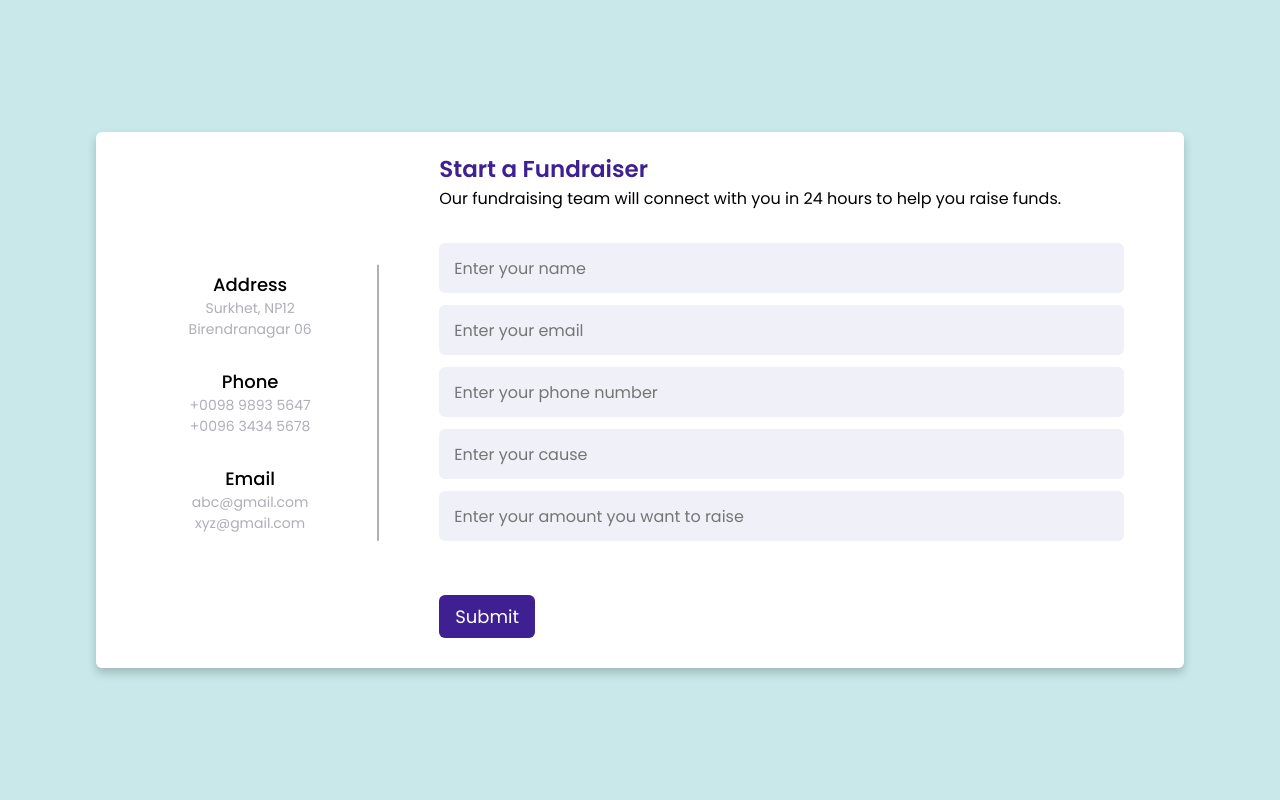
After one commit to PPriyadarsini/PRAVASI-ODIA-PROJECT, a PHP site: page /fundraiser.html in a window 1280 px wide. The commit adds this page. Run offline with PHP 8.4, Linux system fonts and the light colour scheme.

Commit message:
adding fundraiser.html and fundraiser.css

```diff
--- /dev/null
+++ b/fundraiser.css
@@ -0,0 +1,154 @@
+/* Google Font CDN Link */
+@import url('https://fonts.googleapis.com/css2?family=Poppins:wght@200;300;400;500;600;700&display=swap');
+*{
+    margin: 0;
+    padding: 0;
+    box-sizing: border-box;
+    font-family: "Poppins" , sans-serif;
+}
+body{
+    min-height: 100vh;
+    width: 100%;
+    background: #c8e8e9;
+    display: flex;
+    align-items: center;
+    justify-content: center;
+}
+.container{
+    width: 85%;
+    background: #fff;
+    border-radius: 6px;
+    padding: 20px 60px 30px 40px;
+    box-shadow: 0 5px 10px rgba(0, 0, 0, 0.2);
+}
+.container .content{
+    display: flex;
+    align-items: center;
+    justify-content: space-between;
+}
+.container .content .left-side{
+    width: 25%;
+    height: 100%;
+    display: flex;
+    flex-direction: column;
+    align-items: center;
+    justify-content: center;
+    margin-top: 15px;
+    position: relative;
+}
+.content .left-side::before{
+    content: '';
+    position: absolute;
+    height: 95%;
+    width: 2px;
+    right: -15px;
+    top: 50%;
+    transform: translateY(-50%);
+    background: #afafb6;
+}
+.content .left-side .details{
+    margin: 14px;
+    text-align: center;
+}
+.content .left-side .details i{
+    font-size: 30px;
+    color: #3e2093;
+    margin-bottom: 10px;
+}
+.content .left-side .details .topic{
+    font-size: 18px;
+    font-weight: 500;
+}
+.content .left-side .details .text-one,
+.content .left-side .details .text-two{
+    font-size: 14px;
+    color: #afafb6;
+}
+.container .content .right-side{
+    width: 75%;
+    margin-left: 75px;
+}
+.content .right-side .topic-text{
+    font-size: 23px;
+    font-weight: 600;
+    color: #3e2093;
+}
+.content .right-side p{
+    padding-bottom: 20px;
+}
+.right-side .input-box{
+    height: 50px;
+    width: 100%;
+    margin: 12px 0;
+}
+.right-side .input-box input,
+.right-side .input-box textarea{
+    height: 100%;
+    width: 100%;
+    border: none;
+    outline: none;
+    font-size: 16px;
+    background: #F0F1F8;
+    border-radius: 6px;
+    padding: 0 15px;
+    resize: none;
+}
+.right-side .message-box{
+    min-height: 110px;
+}
+.right-side .input-box textarea{
+    padding-top: 6px;
+}
+.right-side .button{
+    display: inline-block;
+    margin-top: 12px;
+    padding-top: 30px;
+}
+.right-side .button input[type="button"]{
+    color: #fff;
+    font-size: 18px;
+    outline: none;
+    border: none;
+    padding: 8px 16px;
+    border-radius: 6px;
+    background: #3e2093;
+    cursor: pointer;
+    transition: all 0.3s ease;
+}
+.button input[type="button"]:hover{
+    background: #5029bc;
+}
+
+@media (max-width: 950px) {
+    .container{
+        width: 90%;
+        padding: 30px 40px 40px 35px ;
+    }
+    .container .content .right-side{
+        width: 75%;
+        margin-left: 55px;
+    }
+}
+@media (max-width: 820px) {
+    .container{
+        margin: 40px 0;
+        height: 100%;
+    }
+    .container .content{
+        flex-direction: column-reverse;
+    }
+    .container .content .left-side{
+        width: 100%;
+        flex-direction: row;
+        margin-top: 40px;
+        justify-content: center;
+        flex-wrap: wrap;
+    }
+    .container .content .left-side::before{
+        display: none;
+    }
+    .container .content .right-side{
+        width: 100%;
+        margin-left: 0;
+    }
+}
--- /dev/null
+++ b/fundraiser.html
@@ -0,0 +1,61 @@
+<!DOCTYPE html>
+<html lang="en" dir="ltr">
+<head>
+    <meta charset="UTF-8">
+    <link rel="stylesheet" href="fundraiser.css">
+    <meta name="viewport" content="width=device-width, initial-scale=1.0">
+</head>
+<body>
+<div class="container">
+    <div class="content">
+        <div class="left-side">
+            <div class="address details">
+                <i class="fas fa-map-marker-alt"></i>
+                <div class="topic">Address</div>
+                <div class="text-one">Surkhet, NP12</div>
+                <div class="text-two">Birendranagar 06</div>
+            </div>
+            <div class="phone details">
+                <i class="fas fa-phone-alt"></i>
+                <div class="topic">Phone</div>
+                <div class="text-one">+0098 9893 5647</div>
+                <div class="text-two">+0096 3434 5678</div>
+            </div>
+            <div class="email details">
+                <i class="fas fa-envelope"></i>
+                <div class="topic">Email</div>
+                <div class="text-one">abc@gmail.com</div>
+                <div class="text-two">xyz@gmail.com</div>
+            </div>
+        </div>
+        <div class="right-side">
+            <div class="topic-text">Start a Fundraiser</div>
+            <p>Our fundraising team will connect with you in 24 hours to help you raise funds.</p>
+            <form action="#">
+                <div class="input-box">
+                    <input type="text" placeholder="Enter your name">
+                </div>
+                <div class="input-box">
+                    <input type="text" placeholder="Enter your email">
+                </div>
+                <div class="input-box">
+                    <input type="text" placeholder="Enter your phone number">
+                </div>
+                <div class="input-box">
+                    <input type="text" placeholder="Enter your cause">
+                </div>
+                <div class="input-box">
+                    <input type="text" placeholder="Enter your amount you want to raise">
+                </div>
+<!--                <div class="input-box message-box">-->
+
+<!--                </div>-->
+                <div class="button">
+                    <input type="button" value="Submit" >
+                </div>
+            </form>
+        </div>
+    </div>
+</div>
+</body>
+</html>
--- a/index.html
+++ b/index.html
@@ -58,9 +58,9 @@
                         <li>
                             <ul>
                                 <a href="#ngo">NGO List</a>
-                                <li><a href="orissa.html">Orissa</a></li>
-                                <li><a href="#">Link 2</a></li>
-                                <li><a href="#">Link 3</a></li>
+                                <li><a class="dropdown-item" href="orissa.html">Orissa</a></li>
+                                <li><a class="dropdown-item" href="#">Link 2</a></li>
+                                <li><a class="dropdown-item" href="#">Link 3</a></li>
                             </ul>
                         </li>
                         <li><a href="#Platform">Connecting Platform</a></li>
--- a/orissa.html
+++ b/orissa.html
@@ -1,5 +1,5 @@
 <!DOCTYPE html>
-<html lang="en" >
+<html lang="en">
 <head>
     <meta charset="UTF-8">
     <title>Orissa</title>
--- a/style2.css
+++ b/style2.css
@@ -77,6 +77,7 @@ body{
   display: flex;
   justify-content: space-around;
   list-style: none;
+  /*height: 45px;*/
 }
 /* Navbar links */
 .topnav ul li a{
@@ -108,8 +109,9 @@ body{
 }
 
 .topnav ul li:hover ul li  {
-  display: grid;
+  display: flex;
   flex-direction: column;
+  color: black;
 }
 
 #cont .right{
```
Also changed, not shown: states.js (added).
